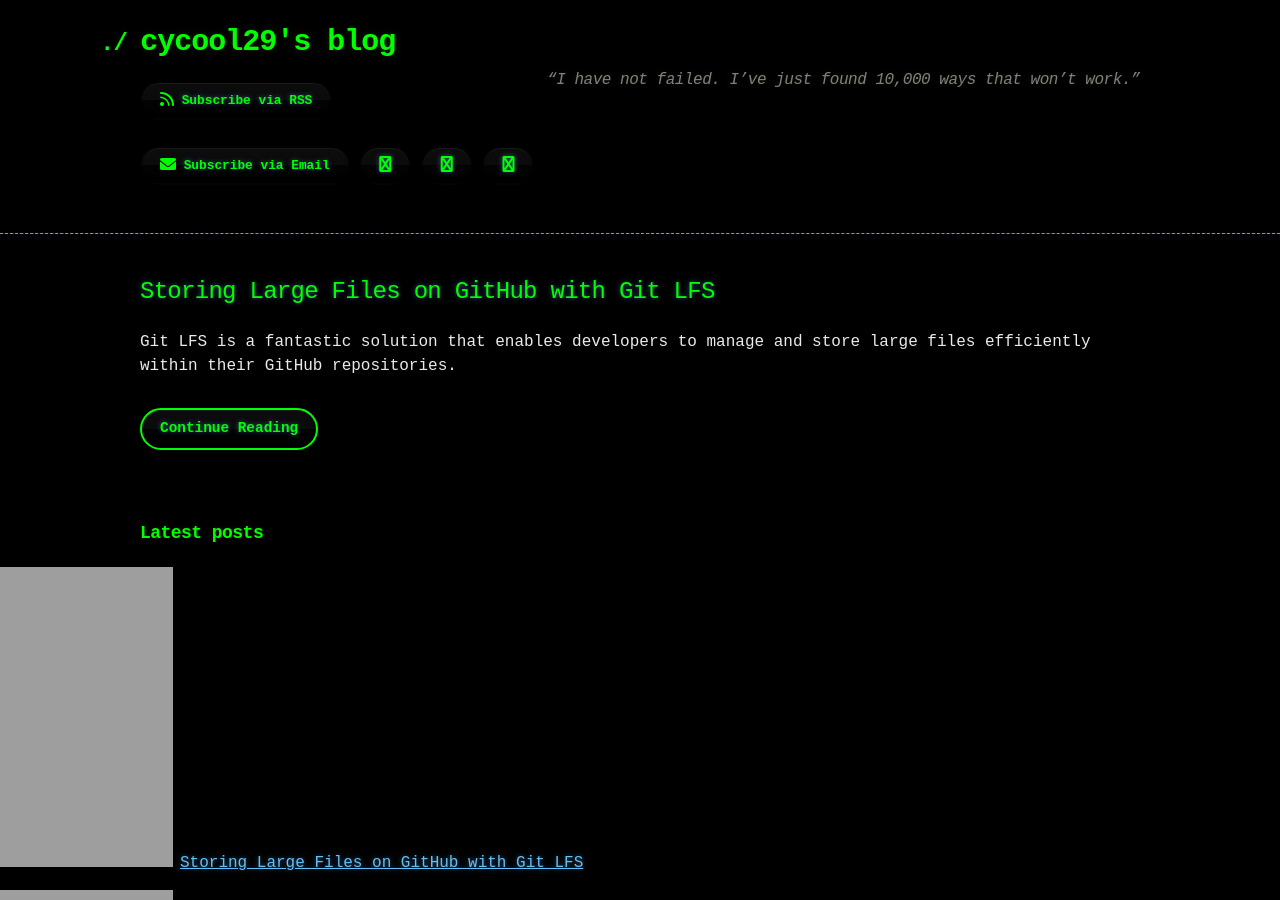
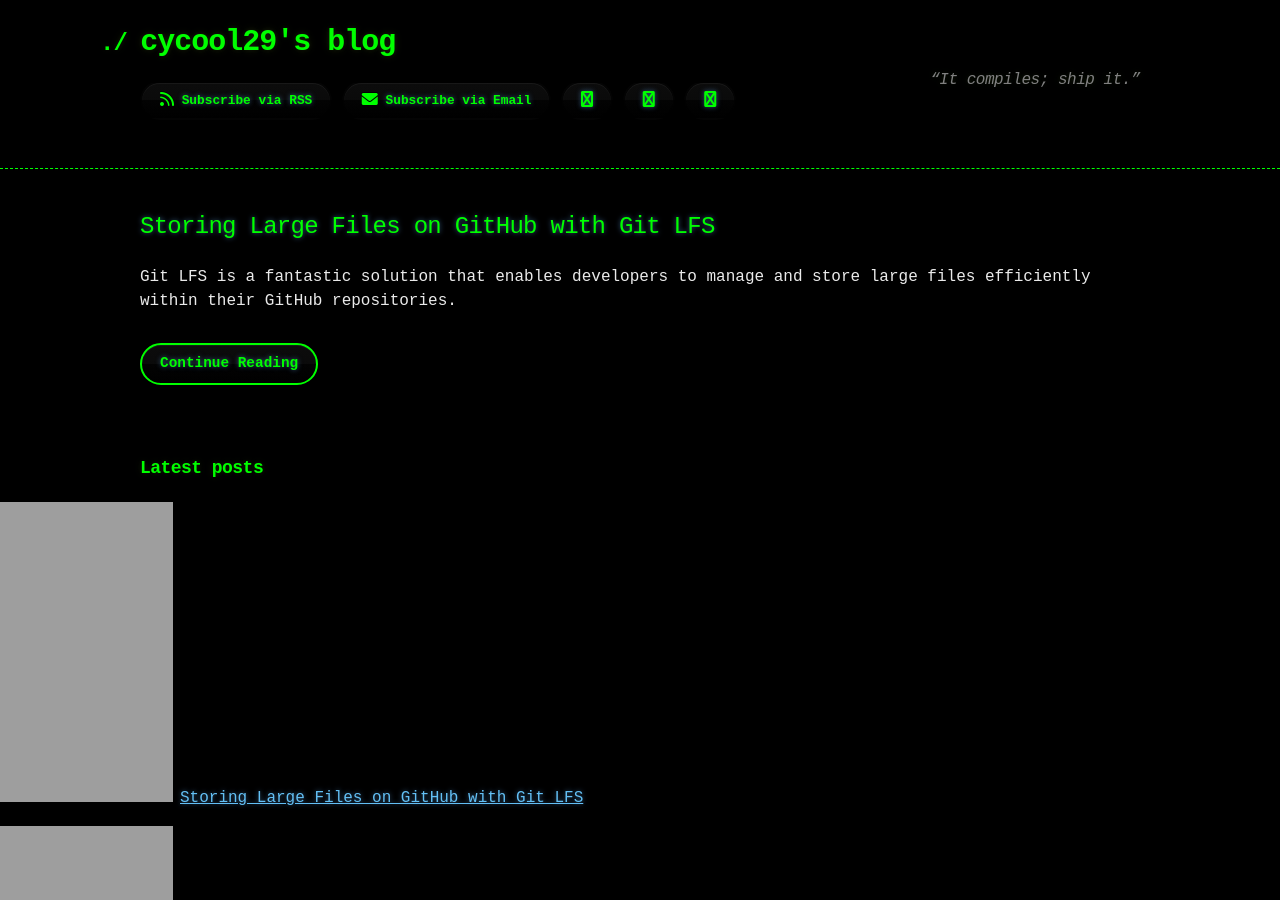
Before and after one commit to cycool29/cycool29.github.io, a Jekyll site: the page built from index.md, in a window 1280 px wide and 900 px high. Built offline with Jekyll 4.4.1, drawn with Linux system fonts in a browser that asks for light colours; a style sheet for code colours, icons or effects is not loaded.

Commit message:
Update quotes

```diff
--- a/_config.yml
+++ b/_config.yml
@@ -1,5 +1,5 @@
 title: cycool29's blog
-description: "“I have not failed. I’ve just found 10,000 ways that won’t work.” "
+description: "“It compiles; ship it.” "
 bio: A high school student. Intermediate in Python, Git, Bash. Learning JavaScript. He/Him. "
 author: cycool29
 url: https://cycool29.github.io
```
